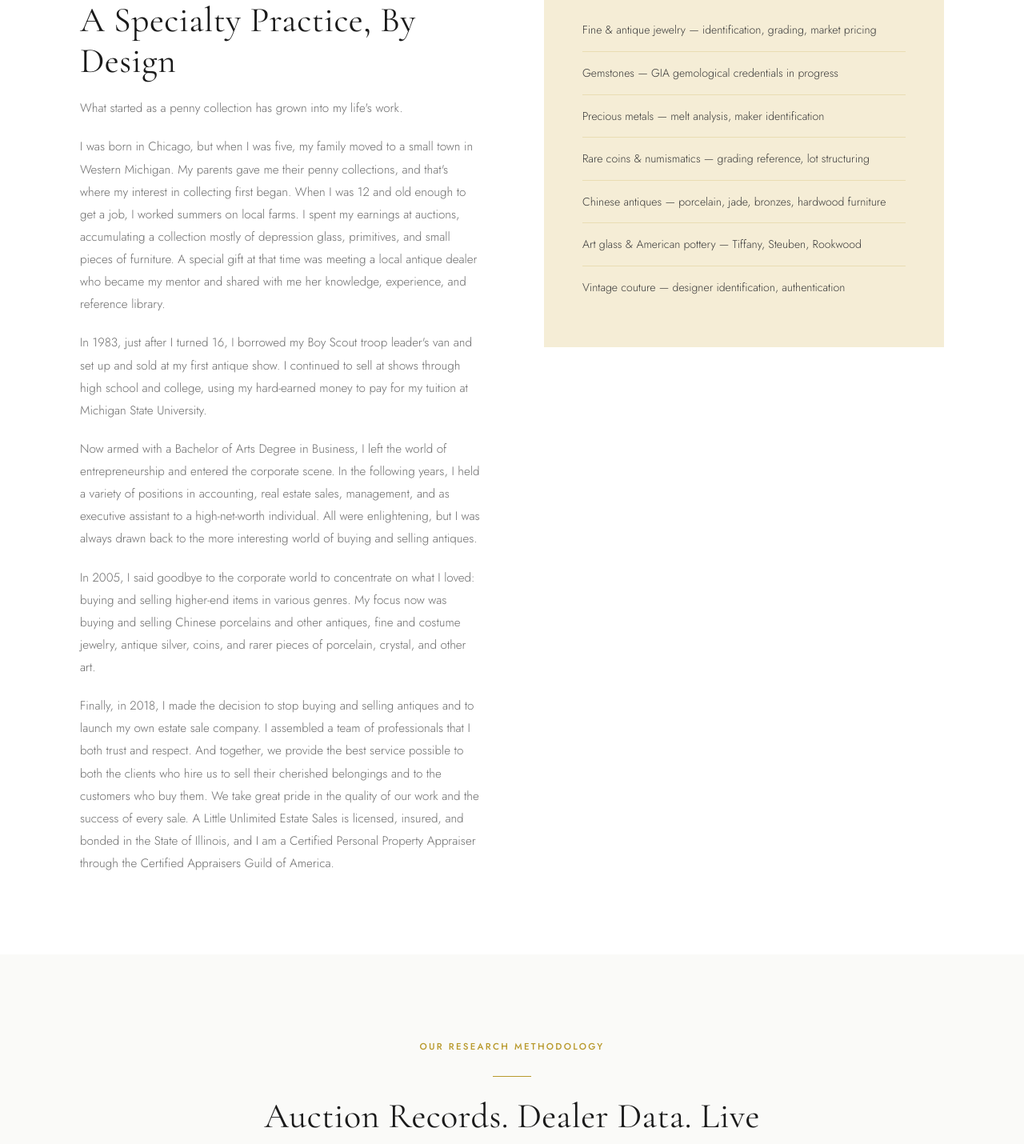
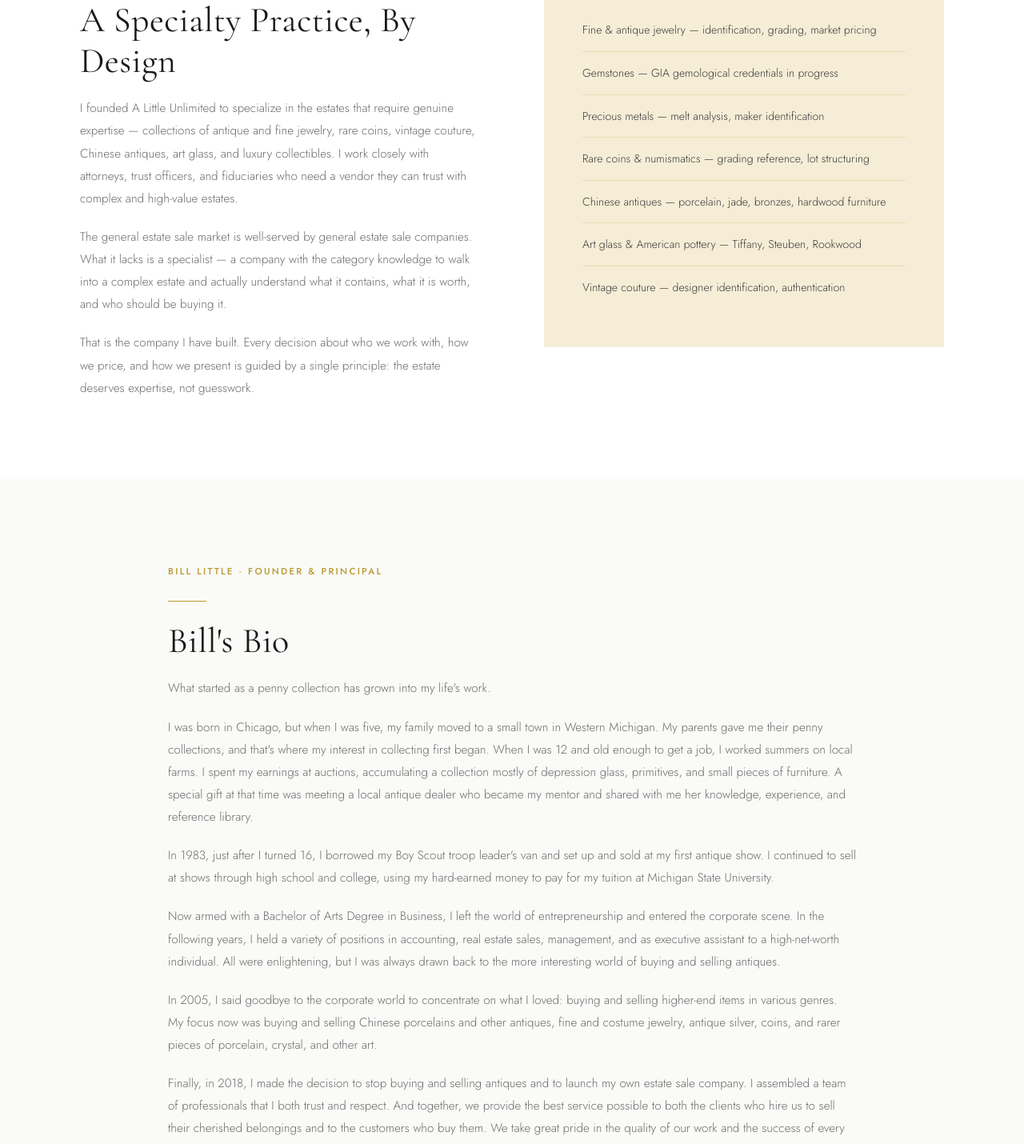
Before and after one commit to russfee/ALittleUnlimited2026, a Next.js app: page /about in a window 1280 px wide. Shown: the part 760-2190 px from the top of the page at 80% size. Built offline with nearby package versions, Linux system fonts and the light colour scheme.

Commit message:
Restore about intro above Bill bio

```diff
--- a/app/about/page.tsx
+++ b/app/about/page.tsx
@@ -25,11 +25,55 @@ export default function AboutPage() {
 
       <section style={{ background: "var(--white)" }}>
         <div className="container">
-          <div className="about-two-column" id="bill-bio">
+          <div className="about-two-column">
             <div>
               <span className="eyebrow">Bill Little · Founder &amp; Principal</span>
               <div className="rule" />
               <h2>A Specialty Practice, By Design</h2>
+              <p className="body-copy body-copy-spaced">
+                I founded A Little Unlimited to specialize in the estates that require genuine
+                expertise — collections of antique and fine jewelry, rare coins, vintage couture,
+                Chinese antiques, art glass, and luxury collectibles. I work closely with
+                attorneys, trust officers, and fiduciaries who need a vendor they can trust with
+                complex and high-value estates.
+              </p>
+              <p className="body-copy">
+                The general estate sale market is well-served by general estate sale companies. What
+                it lacks is a specialist — a company with the category knowledge to walk into a
+                complex estate and actually understand what it contains, what it is worth, and who
+                should be buying it.
+              </p>
+              <p className="body-copy">
+                That is the company I have built. Every decision about who we work with, how we
+                price, and how we present is guided by a single principle: the estate deserves
+                expertise, not guesswork.
+              </p>
+            </div>
+            <div>
+              <div className="gold-panel">
+                <span className="eyebrow gold-panel-label">Areas of Personal Expertise</span>
+                <ul className="gold-panel-list">
+                  <li>Fine &amp; antique jewelry — identification, grading, market pricing</li>
+                  <li>Gemstones — GIA gemological credentials in progress</li>
+                  <li>Precious metals — melt analysis, maker identification</li>
+                  <li>Rare coins &amp; numismatics — grading reference, lot structuring</li>
+                  <li>Chinese antiques — porcelain, jade, bronzes, hardwood furniture</li>
+                  <li>Art glass &amp; American pottery — Tiffany, Steuben, Rookwood</li>
+                  <li>Vintage couture — designer identification, authentication</li>
+                </ul>
+              </div>
+            </div>
+          </div>
+        </div>
+      </section>
+
+      <section id="bill-bio" style={{ background: "var(--off-white)" }}>
+        <div className="container">
+          <div style={{ margin: "0 auto", maxWidth: 860 }}>
+            <div>
+              <span className="eyebrow">Bill Little · Founder &amp; Principal</span>
+              <div className="rule" />
+              <h2>Bill&apos;s Bio</h2>
               <p className="body-copy body-copy-spaced">
                 What started as a penny collection has grown into my life&apos;s work.
               </p>
@@ -71,20 +115,6 @@ export default function AboutPage() {
                 Illinois, and I am a Certified Personal Property Appraiser through the Certified
                 Appraisers Guild of America.
               </p>
-            </div>
-            <div>
-              <div className="gold-panel">
-                <span className="eyebrow gold-panel-label">Areas of Personal Expertise</span>
-                <ul className="gold-panel-list">
-                  <li>Fine &amp; antique jewelry — identification, grading, market pricing</li>
-                  <li>Gemstones — GIA gemological credentials in progress</li>
-                  <li>Precious metals — melt analysis, maker identification</li>
-                  <li>Rare coins &amp; numismatics — grading reference, lot structuring</li>
-                  <li>Chinese antiques — porcelain, jade, bronzes, hardwood furniture</li>
-                  <li>Art glass &amp; American pottery — Tiffany, Steuben, Rookwood</li>
-                  <li>Vintage couture — designer identification, authentication</li>
-                </ul>
-              </div>
             </div>
           </div>
         </div>
```
